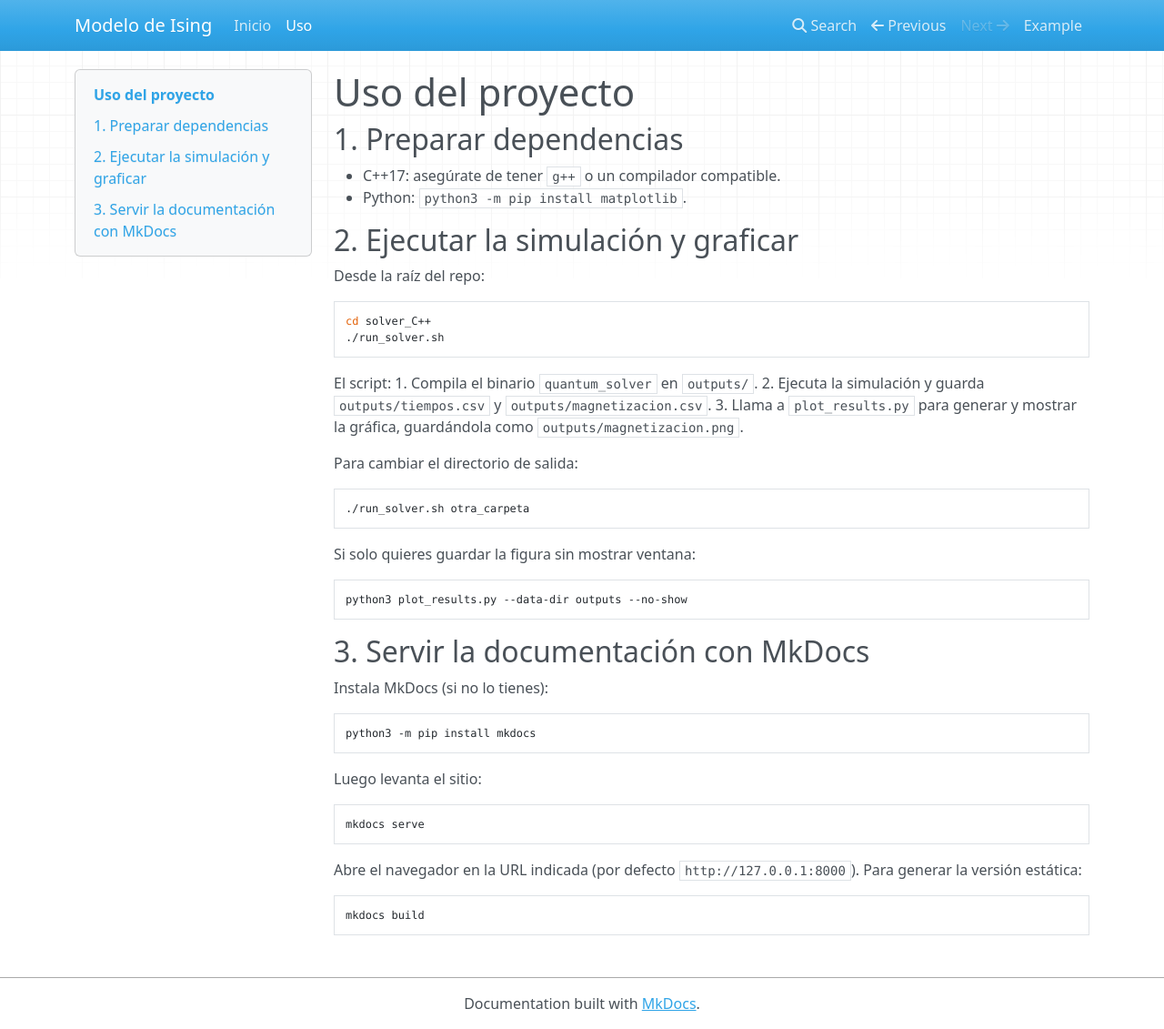
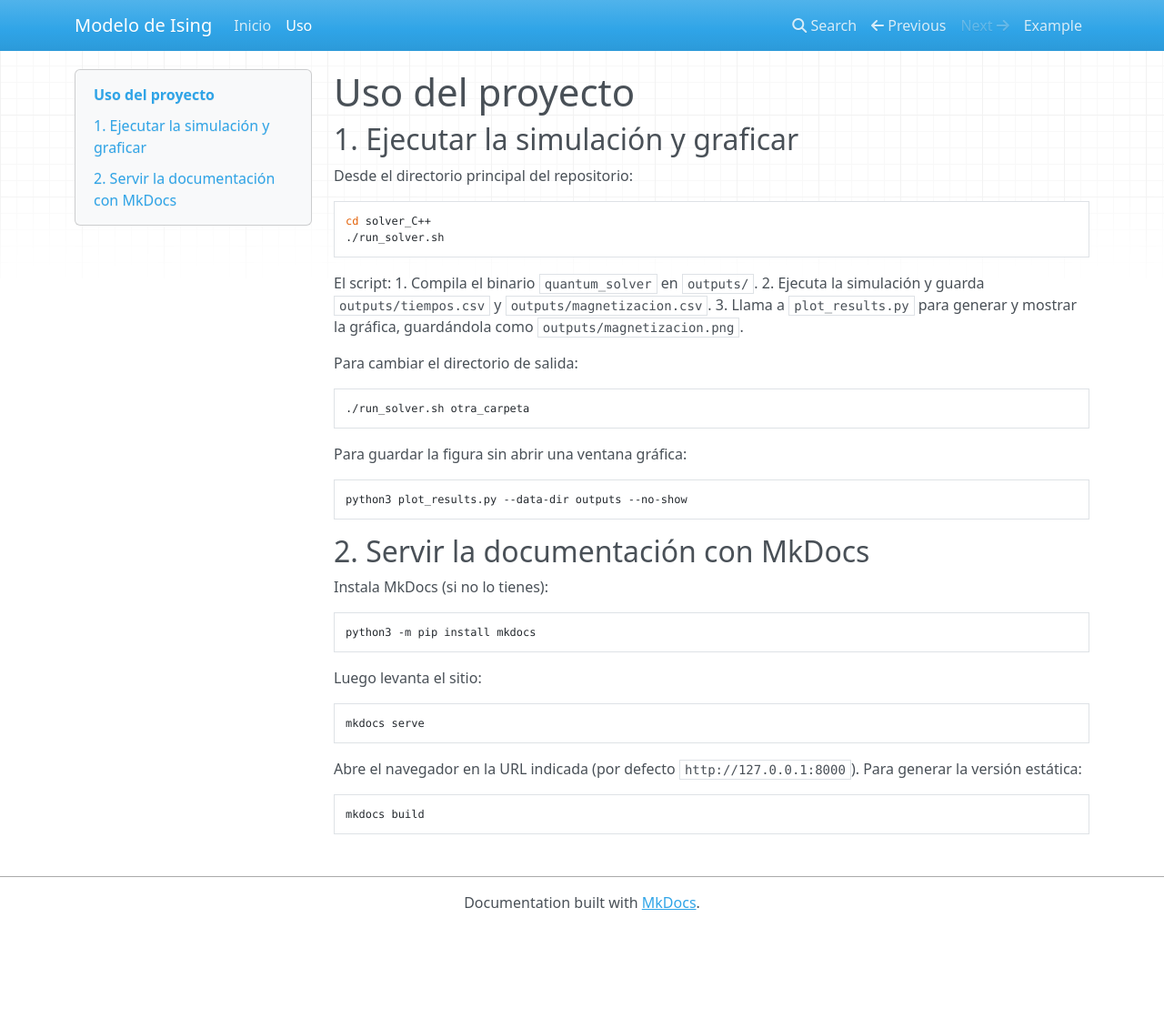
Before and after one commit to ali-sacasa/Modelo-de-Ising, an MkDocs documentation site: the page built from docs/usage.md, in a window 1280 px wide and 1131 px high. Shown: the whole window at 91% size. Built offline with MkDocs 1.6.1, drawn with Linux system fonts in a browser that asks for light colours; nearby versions of some CDN libraries.

Commit message:
Documentación 2

````diff
--- a/docs/usage.md
+++ b/docs/usage.md
@@ -1,11 +1,7 @@
 # Uso del proyecto
 
-## 1. Preparar dependencias
-- C++17: asegúrate de tener `g++` o un compilador compatible.
-- Python: `python3 -m pip install matplotlib`.
-
-## 2. Ejecutar la simulación y graficar
-Desde la raíz del repo:
+## 1. Ejecutar la simulación y graficar
+Desde el directorio principal del repositorio:
 ```bash
 cd solver_C++
 ./run_solver.sh
@@ -20,12 +16,12 @@ Para cambiar el directorio de salida:
 ./run_solver.sh otra_carpeta
 ```
 
-Si solo quieres guardar la figura sin mostrar ventana:
+Para guardar la figura sin abrir una ventana gráfica:
 ```bash
 python3 plot_results.py --data-dir outputs --no-show
 ```
 
-## 3. Servir la documentación con MkDocs
+## 2. Servir la documentación con MkDocs
 Instala MkDocs (si no lo tienes):
 ```bash
 python3 -m pip install mkdocs
````
